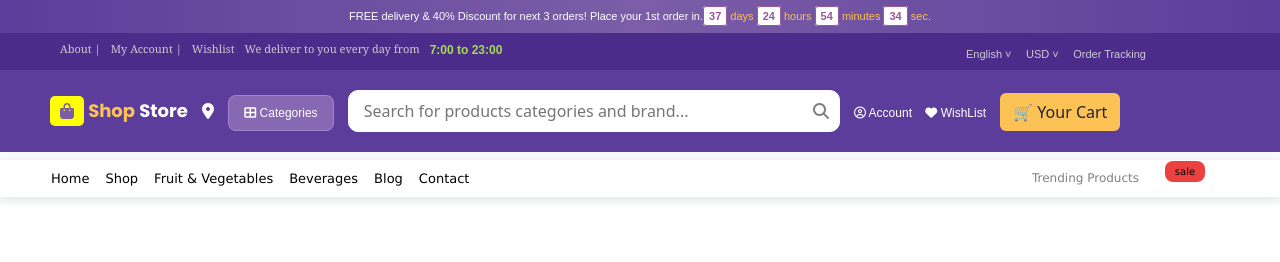
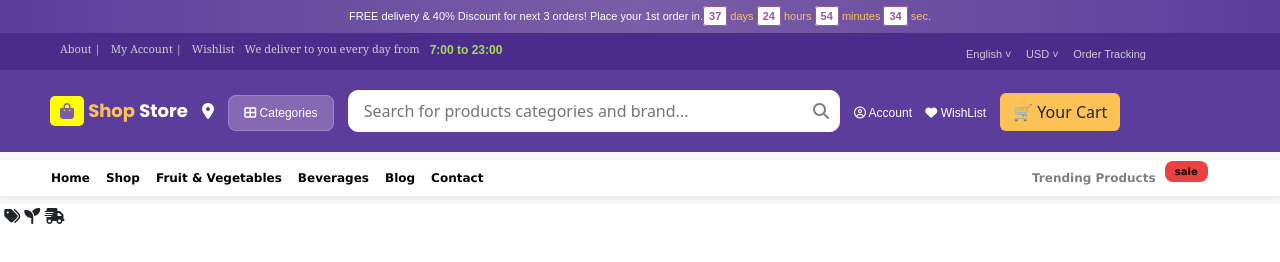
Before and after one commit to Fiza-Rani-057/E-commerce-Landing-Page, a plain HTML site: page index.html in a window 1280 px wide. Drawn offline with nearby package versions, Linux system fonts and the light colour scheme.

Commit message:
E-commerce Landing page

```diff
--- a/index.html
+++ b/index.html
@@ -106,9 +106,13 @@
             </div>
         </div>
     </nav>
+   <div>
+    <span><i class="fa-solid fa-file-certificate" id="certificate"></i></span>
+    <span><i class="fa-solid fa-tags" id="tags"></i></span>
+   <span><i class="fa-solid fa-seedling" id="seedling"></i></span>
+    <span><i class="fa-solid fa-truck-fast" id="fast"></i></span>
 
     <script src="https://cdn.jsdelivr.net/npm/bootstrap@5.3.7/dist/js/bootstrap.bundle.min.js"></script>
 
 </body>
-
 </html>
--- a/style.css
+++ b/style.css
@@ -203,10 +203,11 @@
    justify-content: flex-start;
    margin-left: 30px;
    font-family: Verdana, Geneva, Tahoma, sans-serif;
+   font-weight: bold;
  }
  .nav-link{
    color: black !important;
-   font-size: 13px !important;
+   font-size: 12px !important;
  }
  #tp{
    color:gray !important;
```
